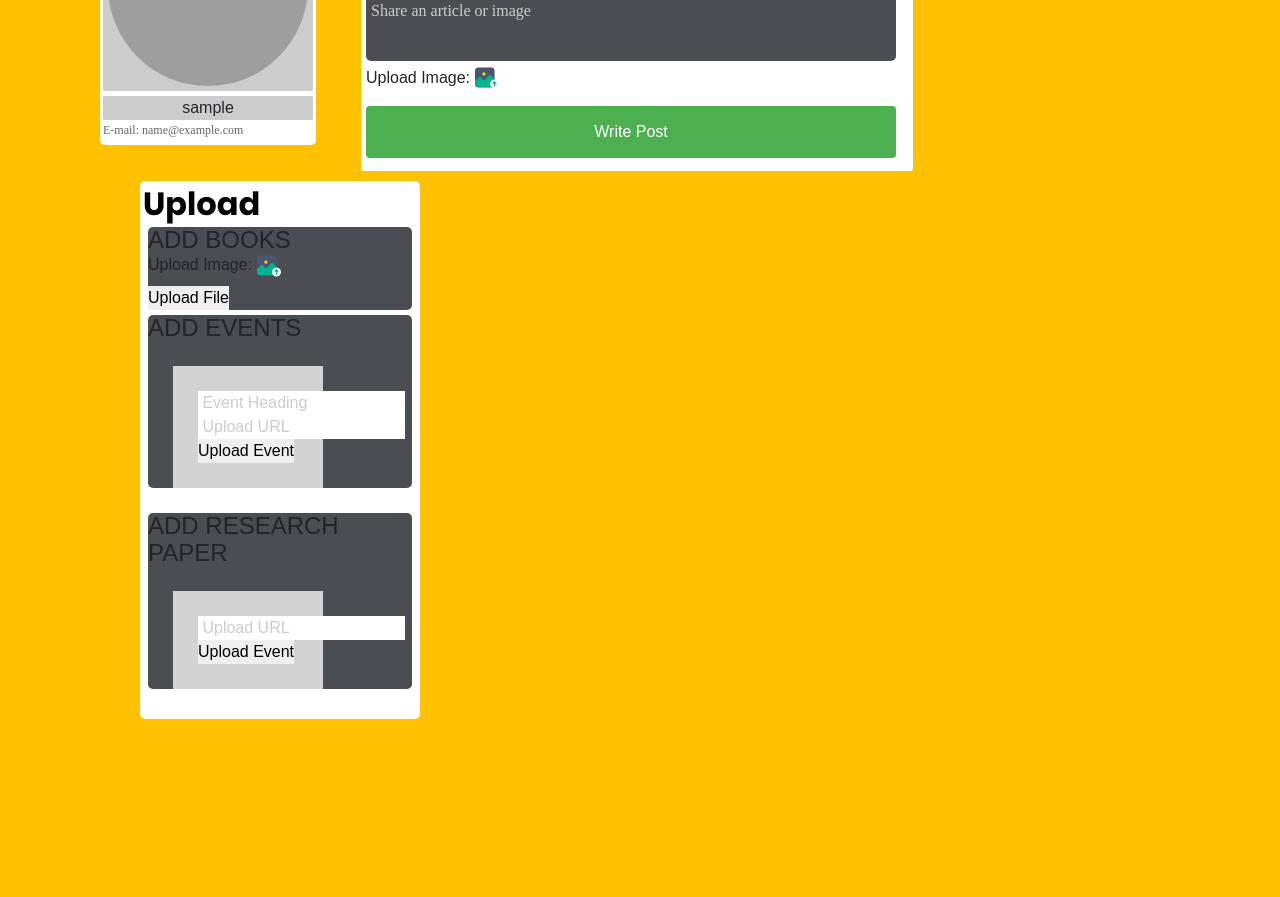
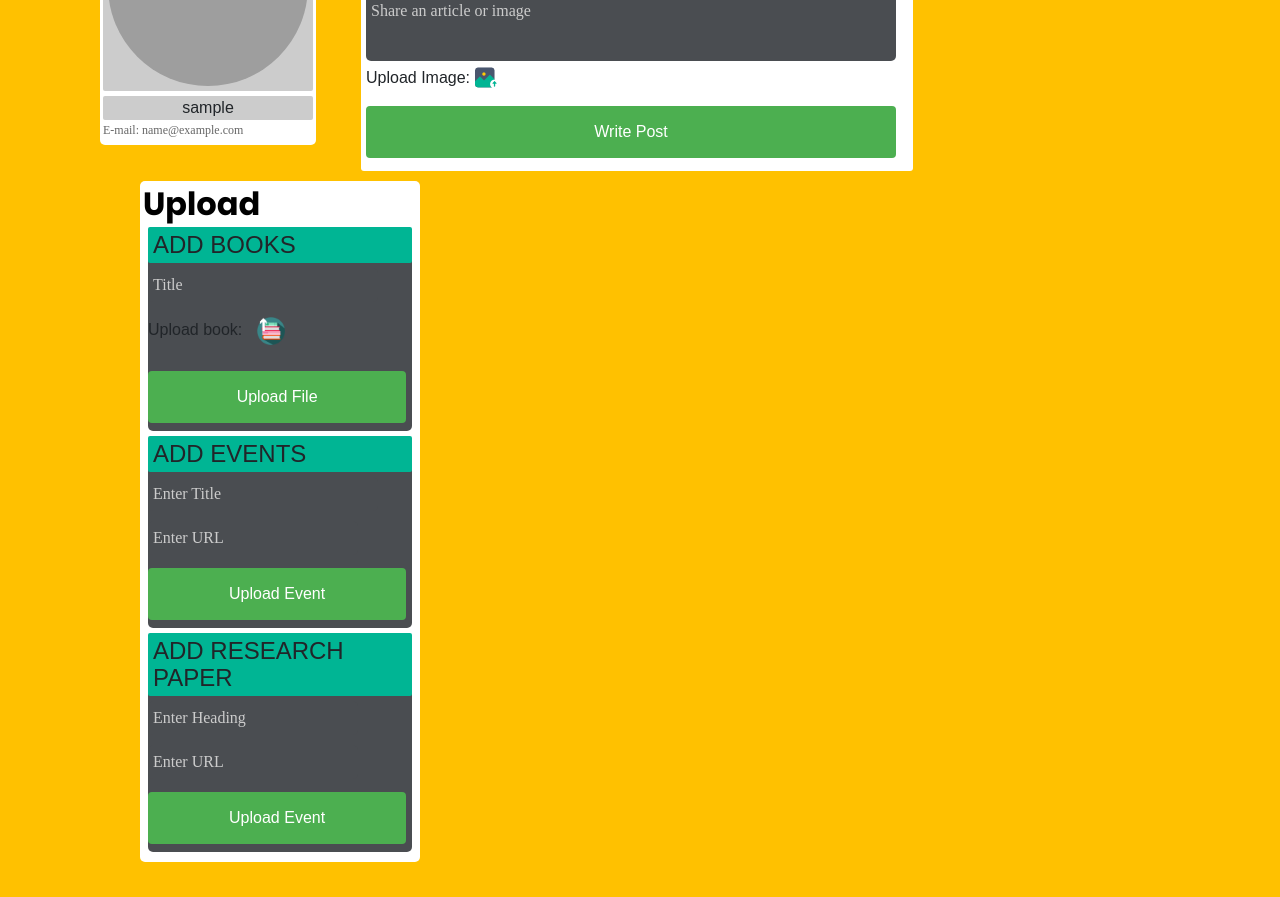
Before and after one commit to Official-Mayank/Forensic-New, a PHP site: page /profile.php in a window 1280 px wide. Shown: the part 236-1133 px from the top of the page. Before the commit the page ends 955 px from the top, so only its background shows below. Run offline with PHP 8.4, Linux system fonts and the light colour scheme; the visitor is signed in with stand-in values (Sample User, id 1); some web fonts are replaced; grey boxes are pictures that could not be loaded.

Commit message:
Column 3 updated

```diff
--- a/css/main.css
+++ b/css/main.css
@@ -633,3 +633,16 @@ iframe {
   border-radius: 5px;
   margin:5px;
 }
+.book-upload > .post-upload >input[type=submit] {
+    width: 100%;
+    background-color: #4CAF50;
+    color: white;
+    padding: 14px px;
+    margin: 8px 0;
+    border: none;
+    border-radius: 4px;
+    cursor: pointer;
+}
+.post-upload >input[type=submit]:hover {
+    background-color: #45a049;
+}
--- a/profile.php
+++ b/profile.php
@@ -82,29 +82,47 @@
 			<div id="column3">
 				<h2>Upload</h2>
 				<div class="book-upload">
-					<h4>ADD BOOKS</h4>
+					<div style="background-color: #00b594; border-radius: 2px; padding: 5px;"><h4>ADD BOOKS</h4></div>
 					<form action="uploadFile.php" method="post" enctype="multipart/form-data">
+					<div class="post-title-wrapper" >
+						<input type="text" id="posttitle" name="posttitle" placeholder="Title" style="width:230px">
+					</div>
     				<div class="image-input">
-						<label for="image-input">
-							Upload Image:    <img src="images/image upload.png">
-						</label><input type="file" name="pic" accept="image/*" id="image-input">
+						<label for="image-input" >
+							Upload book:    <img src="images/book.png" width="28px" height="28px" style="margin: 10px;">
+						</label><input type="file" name="book" accept="application/pdf" id="image-input">
 					</div>
+					<div class="post-upload">
     				<input type="submit" value="Upload File" name="submitfile">
+					</div>
 					</form>
 				</div>
 				<div class="event">
-					<h4>ADD EVENTS</h4>
-					<form action="uploadEvent.php" method="post" enctype="multipart/form-data" style="background-color: lightgrey;  width: 150px; border: 25px #0077b5; padding: 25px; margin: 25px;">
-    				<input type="text" name="eventToUpload" id="eventToUpload" placeholder=" Event Heading">
-    				<input type="text" name="url" id="url" placeholder=" Upload URL"> <br>
-    				<input type="submit" value="Upload Event" name="submitevent">
+					<div style="background-color: #00b594; border-radius: 2px; padding: 5px;"><h4>ADD EVENTS</h4></div>
+					<form action="uploadEvent.php" method="post" enctype="multipart/form-data" >
+    				<div class="post-title-wrapper">
+						<input type="text" id="posttitle" name="posttitle" placeholder="Enter Title" style="width:230px">
+					</div>
+					<div class="post-title-wrapper">
+						<input type="text" id="posttitle" name="posttitle" placeholder="Enter URL" style="width:230px margin-top:5px;">
+					</div>
+    				<div class="post-upload">
+    				<input type="submit" value="Upload Event" name="Event Upload">
+					</div>
 				</form>
 				</div>
 				<div class="research">
-					<h4>ADD RESEARCH PAPER</h4>
-					<form action="uploadResearch.php" method="post" enctype="multipart/form-data" style="background-color: lightgrey;  width: 150px; border: 25px #0077b5; padding: 25px; margin: 25px;">
-    				<input type="text" name="url" id="url" placeholder=" Upload URL"> <br>
-    				<input type="submit" value="Upload Event" name="submitevent">
+					<div style="background-color: #00b594; border-radius: 2px; padding: 5px;"><h4>ADD RESEARCH PAPER</h4></div>
+					<form action="uploadResearch.php" method="post" enctype="multipart/form-data">
+					<div class="post-title-wrapper">
+						<input type="text" id="posttitle" name="posttitle" placeholder="Enter Heading" style="width:230px margin-top:5px;">
+					</div>
+    				<div class="post-title-wrapper">
+						<input type="text" id="posttitle" name="posttitle" placeholder="Enter URL" style="width:230px margin-top:5px;">
+					</div>
+    				<div class="post-upload">
+    				<input type="submit" value="Upload Event" name="Event Upload">
+					</div>
 				</form>
 				</div>
 			</div>
```
Also changed, not shown: images/book-upload.png (added), images/book.png (added).
